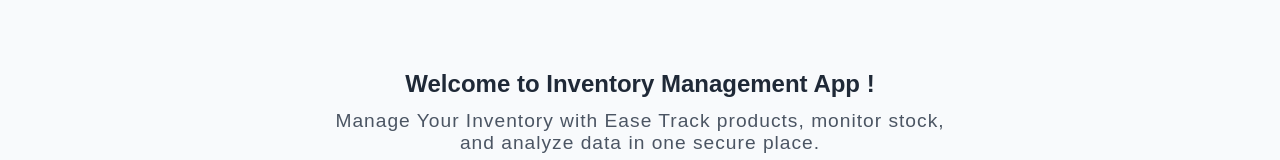
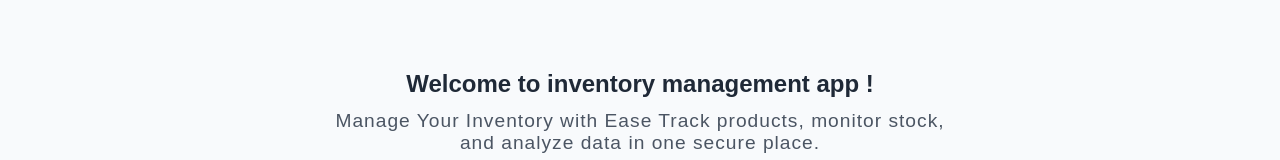
Before and after one commit to eng-ankit-mishra/inventory-management-system, a React (Vite) app in the folder frontend/: page / in a window 1280 px wide. Shown: the part 310-470 px from the top of the page. Built offline with nearby package versions, Linux system fonts and the light colour scheme; no server answers.

Commit message:
updated the heading of home page

```diff
--- a/frontend/src/pages/Home.jsx
+++ b/frontend/src/pages/Home.jsx
@@ -31,7 +31,7 @@ export default function Home(){
         <section className="home">
             <Navbar />
             <main className="home-page">
-                <h1>Welcome to Inventory Management App !</h1>
+                <h1>Welcome to inventory management app !</h1>
                 <p>Manage Your Inventory with Ease
                     Track products, monitor stock, and analyze
                     data in one secure place.</p>
```
